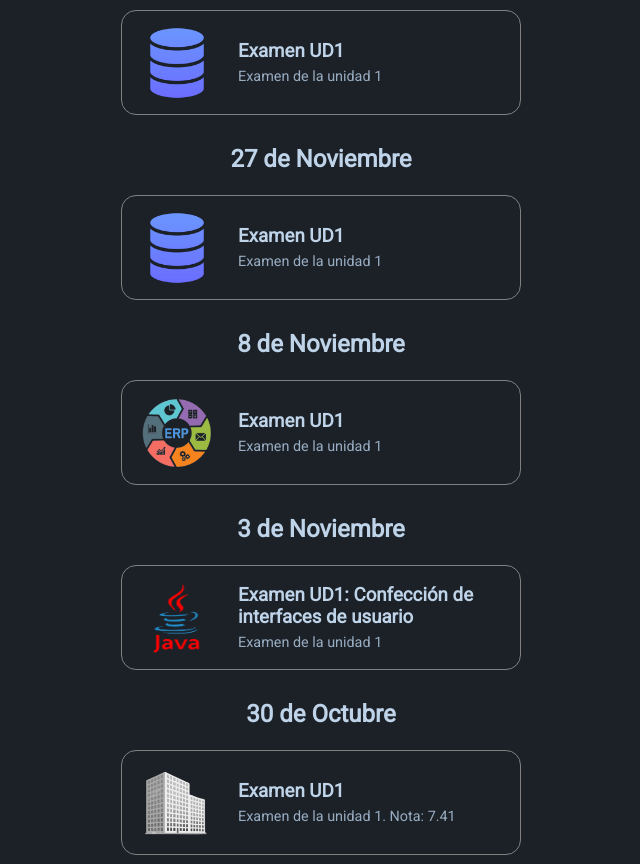
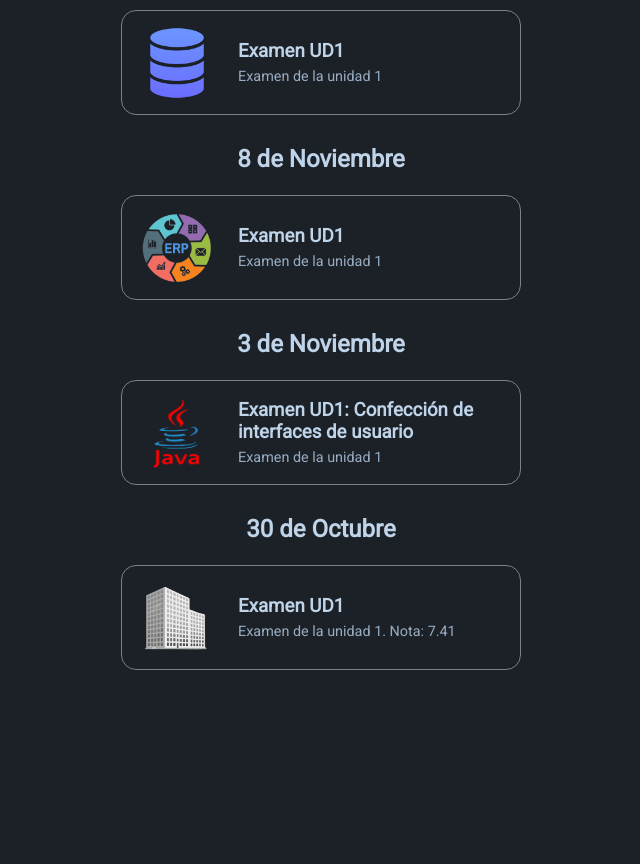
Before and after one commit to iglnierod/AulaVirtual, a plain HTML site: page pages/calendario.html in a window 1280 px wide. Shown: the part 860-1724 px from the top of the page, without its empty margins (319-959 px from the left). After the commit the page ends 1539 px from the top, so only its background shows below. Drawn offline with Linux system fonts and the light colour scheme.

```diff
--- a/pages/calendario.html
+++ b/pages/calendario.html
@@ -56,14 +56,6 @@
                 <h3 class="description">Examen de la unidad 1</h3>
             </section>
         </section>
-        <h2 class="date">27 de Noviembre</h2>
-        <section class="item">
-            <img src="../img/database.png" alt="BBDD">
-            <section class="info">
-                <h3 class="title">Examen UD1</h3>
-                <h3 class="description">Examen de la unidad 1</h3>
-            </section>
-        </section>
         <h2 class="date">8 de Noviembre</h2>
         <section class="item">
             <img src="../img/erp.png" alt="EIE">
```
